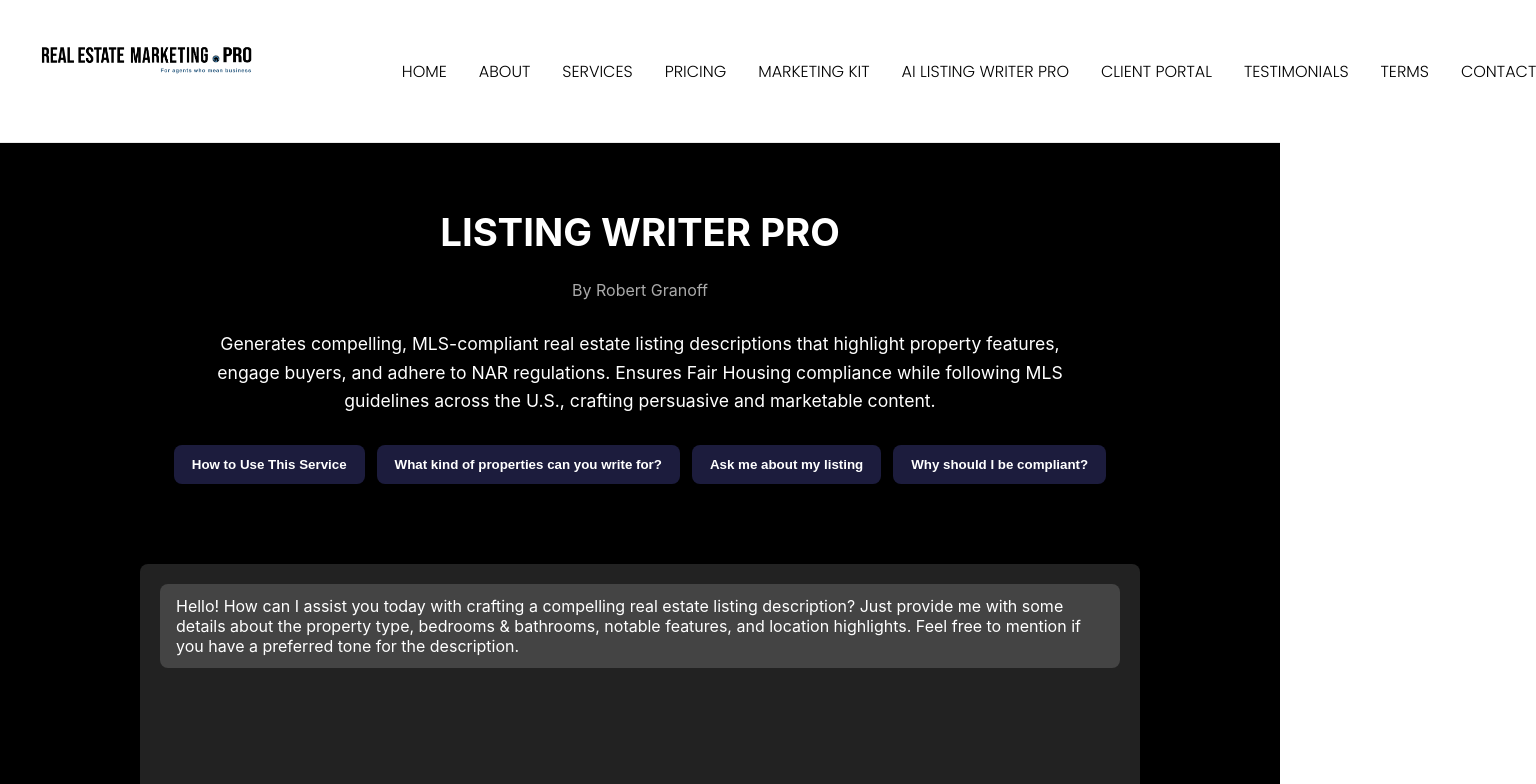
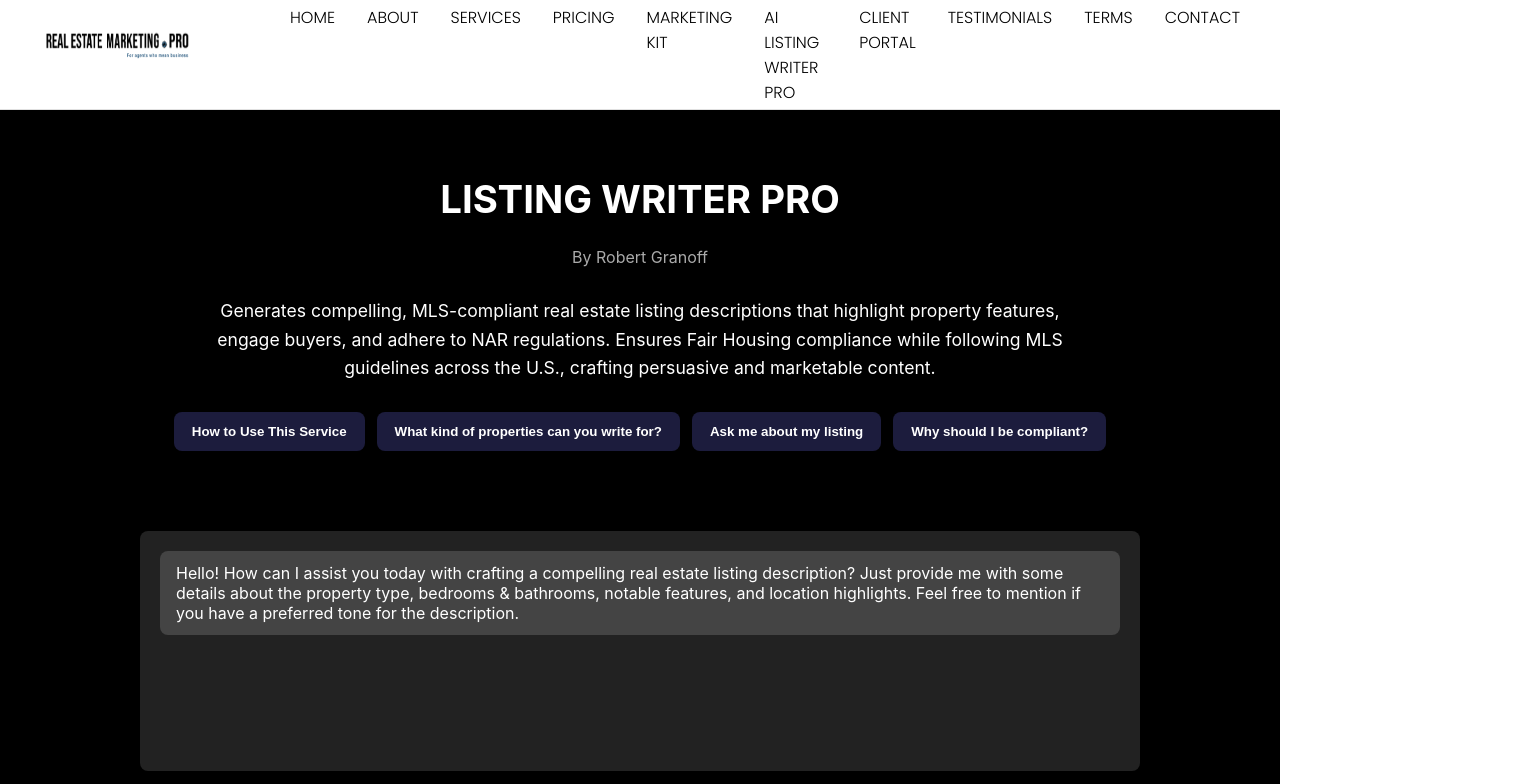
Before and after one commit to rgranoff/real-estate-listing-writer-pro, a Next.js app: page /chat in a window 1280 px wide. Shown: the top 784 px of the page, 1536 px wide, since content can reach past the window. Built offline with nearby package versions, Linux system fonts and the light colour scheme.

Commit message:
Update Header.module.css

```diff
--- a/components/Header.module.css
+++ b/components/Header.module.css
@@ -1,40 +1,35 @@
-/* components/Header.module.css */
-
 .header {
   display: flex;
+  justify-content: space-between;
   align-items: center;
-  justify-content: space-between;
-  padding: 16px 32px;
-  background-color: #fff;
-  border-bottom: 1px solid #eaeaea;
-  font-family: 'Poppins', sans-serif;
   height: 110px;
+  padding: 0 40px;
+  background-color: white;
+  border-bottom: 1px solid #e0e0e0;
+  box-sizing: border-box;
 }
 
-.logo {
-  height: auto;
+.logo img {
+  height: 55px;
   width: auto;
-  max-height: 64px;
+  object-fit: contain;
 }
 
 .nav {
   display: flex;
-  flex-wrap: nowrap;
   gap: 32px;
-  justify-content: flex-end;
-  align-items: center;
-  flex: 1;
-  white-space: nowrap;
+  font-family: 'Poppins', sans-serif;
   font-weight: 300;
   font-size: 16px;
 }
 
 .nav a {
   text-decoration: none;
-  color: black;
-  transition: opacity 0.2s ease-in-out;
+  color: #000;
+  transition: color 0.2s ease;
 }
 
 .nav a:hover {
-  opacity: 0.6;
+  text-decoration: underline;
+  color: #000;
 }
```
